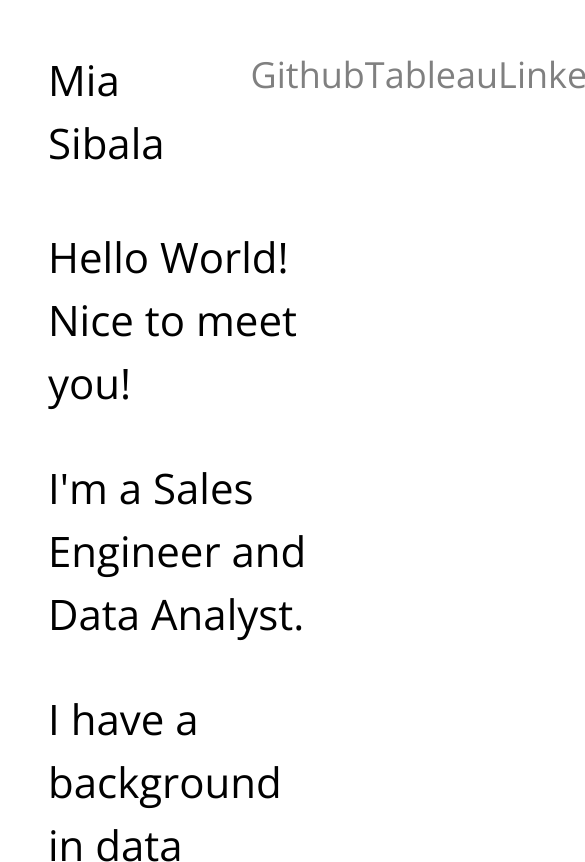
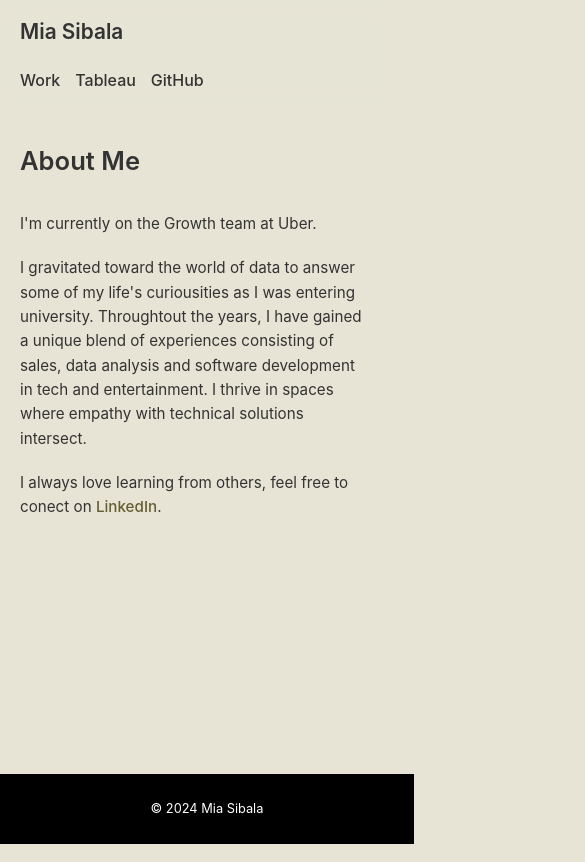
Before and after one commit to msibala/miasibala.github.io, a plain HTML site: page index.html in a window 390 px wide. Shown: the top 862 px of the page, 585 px wide, since content can reach past the window. Drawn offline with nearby package versions, Linux system fonts and the light colour scheme.

Commit message:
Updated portfolio 2024

```diff
--- a/index.html
+++ b/index.html
@@ -1,54 +1,38 @@
 <!DOCTYPE html>
+<html lang="en">
 <head>
-<link rel="stylesheet" href="main.css" type="text/css" />
-<title>Mia Sibala</title>
+    <meta charset="UTF-8">
+    <meta name="viewport" content="width=device-width, initial-scale=1.0">
+    <title>Mia Sibala</title>
+    <link rel="stylesheet" href="styles.css">
 </head>
 <body>
-    <div class="titlebar">
-        <div class="name">Mia Sibala</div>
-        <div class="links">
-            <a href="https://github.com/msibala">Github</a>
-            <a href="https://public.tableau.com/app/profile/mia.sibala/vizzes">Tableau</a>
-            <a href="https://www.linkedin.com/in/miasibala/">Linkedin</a>
-        </div>
-    </div>
-    <div class="intro">
-        <div class="bio">
-            <p>Hello World! Nice to meet you!</p>
-            <p>I'm a Sales Engineer and Data Analyst.</p>
-            <p>I have a background in data analysis, sales and freelance software development.  I thrive in spaces where I can combine empathy with technical solutions. </p>
-            <p><a href="mailto:sibalamia@gmail.com">Email me.</a></p>
-        </div>
-        <div class="coverphoto">
-            <p><img src="img_dg.jpg"></p>
-        </div>
-    </div>
-    <div class="experience">
-        <div class="work">
-            <p>PROFESSIONAL EXPERIENCE</p>
-            <p><b>Sales Engineer </b>→ CloudKitchens, 2022 – 2023</p>
-            <p><b>Software Engineer</b> → Freelance, 2021 - 2022</p>
-            <p><b>Data Analyst</b> → Deluxe, Less than a year</p>
-            <p><b>Personal Projects</b>→ On Github, 2021 - 2022</p>
-            <p><b>Financial Data Analyst</b> → ROW8, 2019 - 2021</p>
-        </div>
-        <div class="work">
-            <p>FREELANCE EXPERIENCE</p>
-            <p><b><a href="https://www.nowhiteboard.org/">Nowhiteboard.org</a></b></p>
-            <p>Designed front-end UX using React, increasing daily sign-ups by 300%.
-            <p><b>Technologies & Tools:</b> Github, Git React.</p>
-            </p>
-            <p><b><a href="https://ensocollective.xyz/">Enso Collective</a></b></p>
-            <p>Provided technical consultation to founders.</p>
-            <p><b>Recruited the founding engineering team.</b></p>
-        </div>
-        <div class="work">
-            <p>PERSONAL PROJECTS</p>
-            <p><b><a href="https://public.tableau.com/app/profile/mia.sibala/viz/VideoGameVisualization_16661267367600/Dashboard1">Video Game Visualization</a></b></p>
-            <p>Data visualization using Tableau of video games global sales over the past 30+ years across different genres.</p>
-            <p><b><a href="https://public.tableau.com/app/profile/mia.sibala/viz/ZebraSampleData/ErrorChangesDashboard_1">Food Delivery Visualization</a></b></p>
-            <p>Data visualization using Tableau of error charges across the big three delivery platforms. </p>
-        </div>
-    </div>
+    <header>
+        <nav>
+            <a href="index.html" class="logo">Mia Sibala</a>
+            <ul>
+                <li><a href="portfolio.html">Work</a></li>
+                <li><a href="https://public.tableau.com/app/profile/mia.sibala/vizzes">Tableau</a></li>
+                <li><a href="https://github.com/msibala" target="_blank">GitHub</a></li>
+            </ul>
+        </nav>
+    </header>
+    <main>
+        <!-- <section class="hero">
+            <h3>I thrive in spaces where I can combine empathy with technical solutions.</h3>
+        </section> -->
+
+        <section class="about">
+            <h2>About Me</h2>
+            <p>I'm currently on the Growth team at Uber.</p>
+            <p>I gravitated toward the world of data to answer some of my life's curiousities as I was entering university. Throughtout the years, I have gained a unique blend of experiences consisting of sales, data analysis and software development in tech and entertainment.
+            I thrive in spaces where empathy with technical solutions intersect.</p>
+            <p>I always love learning from others, feel free to conect on <a href="https://www.linkedin.com/in/miasibala" target="_blank" class="linkedin-link">LinkedIn</a>.</p>
+        </section>
+    </main>
+
+    <footer>
+        <p>&copy; 2024 Mia Sibala</p>
+    </footer>
 </body>
 </html>
--- /dev/null
+++ b/portfolio.css
@@ -0,0 +1,174 @@
+/* Global Styles */
+html, body {
+    height: 100%;
+    margin: 0;
+}
+
+body {
+    display: flex;
+    flex-direction: column;
+    font-family: -apple-system, BlinkMacSystemFont, 'Segoe UI', Roboto, Oxygen-Sans, Ubuntu, Cantarell, 'Helvetica Neue', sans-serif;
+    line-height: 1.6;
+    color: #333;
+    background-color: rgb(231,228,213);
+}
+
+/* Header Styles */
+header {
+    background-color: rgba(231,228,213, 0.8);
+    backdrop-filter: blur(10px);
+    position: fixed;
+    width: 100%;
+    top: 0;
+    z-index: 1000;
+}
+
+nav {
+    display: flex;
+    justify-content: space-between;
+    align-items: center;
+    padding: 20px 40px;
+}
+
+.logo {
+    font-size: 1.5rem;
+    font-weight: 600;
+    color: #333;
+    text-decoration: none;
+}
+
+nav ul {
+    display: flex;
+    list-style-type: none;
+    margin: 0;
+    padding: 0;
+}
+
+nav ul li {
+    margin-left: 30px;
+}
+
+nav ul li a {
+    text-decoration: none;
+    color: #333;
+    font-weight: 500;
+    transition: color 0.3s ease;
+}
+
+nav ul li a:hover {
+    color: rgb(102,93,49);
+}
+
+/* Main Content Styles */
+main {
+    flex: 1 0 auto;
+    padding-top: 80px;
+}
+
+/* Portfolio Specific Styles */
+.portfolio-container {
+    max-width: 800px;
+    margin: 0 auto;
+    padding: 60px 20px;
+}
+
+.title-section {
+    margin-bottom: 50px;
+}
+
+.title-section h1 {
+    font-size: 2.5rem;
+    font-weight: 600;
+    color: #333;
+    text-align: left;
+}
+
+.experience-list {
+    list-style: none;
+    padding: 0;
+}
+
+.experience-list li {
+    margin-bottom: 30px;
+    display: flex;
+    align-items: baseline;
+    gap: 15px;
+}
+
+.year {
+    font-weight: 600;
+    min-width: 60px;
+}
+
+.role {
+    font-weight: 500;
+}
+
+.company {
+    color: rgb(102,93,49);
+}
+
+/* Footer Styles */
+footer {
+    flex-shrink: 0;
+    background-color: #000000;
+    text-align: center;
+    padding: 20px;
+    font-size: 0.9rem;
+    color: #ffffff;
+    width: 100%;
+    margin-top: auto;
+}
+
+/* Responsive Design */
+@media (max-width: 750px) {
+    nav {
+        flex-direction: column;
+        align-items: flex-start;
+    }
+
+    nav ul {
+        margin-top: 20px;
+    }
+
+    nav ul li {
+        margin-left: 0;
+        margin-right: 20px;
+    }
+
+    .title-section h1 {
+        font-size: 2rem;
+    }
+
+    .experience-list li {
+        flex-direction: column;
+        gap: 5px;
+    }
+
+    .year {
+        color: rgb(102,93,49);
+    }
+}
+
+@media (max-width: 480px) {
+    nav {
+        padding: 15px 20px;
+    }
+
+    .logo {
+        font-size: 1.3rem;
+    }
+
+    .portfolio-container {
+        padding: 40px 20px;
+    }
+
+    .title-section h1 {
+        font-size: 1.8rem;
+    }
+
+    footer {
+        padding: 12px;
+        font-size: 0.8rem;
+    }
+}
--- /dev/null
+++ b/styles.css
@@ -0,0 +1,242 @@
+/* Global Styles */
+html, body {
+    height: 100%;
+    margin: 0;
+}
+
+body {
+    display: flex;
+    flex-direction: column;
+    font-family: -apple-system, BlinkMacSystemFont, 'Segoe UI', Roboto, Oxygen-Sans, Ubuntu, Cantarell, 'Helvetica Neue', sans-serif;
+    line-height: 1.6;
+    color: #333;
+    background-color: rgb(231,228,213);
+}
+
+.container {
+    max-width: 1200px;
+    margin: 0 auto;
+    padding: 0 20px;
+}
+
+/* Header Styles */
+header {
+    background-color: rgba(231,228,213, 0.8);
+    backdrop-filter: blur(10px);
+    position: fixed;
+    width: 100%;
+    top: 0;
+    z-index: 1000;
+}
+
+nav {
+    display: flex;
+    justify-content: space-between;
+    align-items: center;
+    padding: 20px 40px;
+}
+
+.logo {
+    font-size: 1.5rem;
+    font-weight: 600;
+    color: #333;
+    text-decoration: none;
+}
+
+nav ul {
+    display: flex;
+    list-style-type: none;
+    margin: 0;
+    padding: 0;
+}
+
+nav ul li {
+    margin-left: 30px;
+}
+
+nav ul li a {
+    text-decoration: none;
+    color: #333;
+    font-weight: 500;
+    transition: color 0.3s ease;
+}
+
+nav ul li a:hover {
+    color: rgb(102,93,49);
+}
+
+/* Main Content Styles */
+main {
+    flex: 1 0 auto;
+    padding-top: 80px;
+}
+
+.hero {
+    padding: 50px 20px;
+    text-align: center;
+}
+
+.hero h3 {
+    font-size: 2rem;
+    font-weight: 600;
+    max-width: 800px;
+    margin: 0 auto;
+    color: black;
+}
+
+.about {
+    padding: 80px 20px;
+    max-width: 800px;
+    margin: 0 auto;
+}
+
+.about h2 {
+    font-size: 2rem;
+    font-weight: 600;
+    margin-bottom: 30px;
+}
+
+.about p {
+    margin-bottom: 20px;
+}
+
+.linkedin-link {
+    display: inline-block;
+    color: rgb(102,93,49);
+    border-radius: 3px;
+    font-weight: 500;
+    transition: background-color 0.3s ease;
+    text-decoration: none;
+}
+
+.linkedin-link:hover {
+    background-color: rgba(227, 216, 159, 0.8);
+}
+
+/* Portfolio Styles */
+.portfolio {
+    padding: 80px 20px;
+    max-width: 1000px;
+    margin: 0 auto;
+}
+
+.portfolio h1 {
+    font-size: 2.5rem;
+    font-weight: 600;
+    margin-bottom: 40px;
+    text-align: center;
+}
+
+.project-category {
+    margin-bottom: 60px;
+}
+
+.project-category h2 {
+    font-size: 1.8rem;
+    font-weight: 600;
+    margin-bottom: 30px;
+}
+
+.project {
+    margin-bottom: 40px;
+}
+
+.project h3 {
+    font-size: 1.4rem;
+    font-weight: 600;
+    margin-bottom: 10px;
+}
+
+.project h3 a {
+    color: #333;
+    text-decoration: none;
+    transition: color 0.3s ease;
+}
+
+.project h3 a:hover {
+    color: rgb(102,93,49);
+}
+
+/* Footer Styles */
+footer {
+    flex-shrink: 0;
+    background-color: #000000;
+    text-align: center;
+    padding: 20px;
+    font-size: 0.9rem;
+    color: #ffffff;
+    width: 100%;
+    margin-top: auto;
+}
+
+/* Responsive Design */
+@media (max-width: 750px) {
+    nav {
+        flex-direction: column;
+        align-items: flex-start;
+    }
+
+    nav ul {
+        margin-top: 20px;
+    }
+
+    nav ul li {
+        margin-left: 0;
+        margin-right: 20px;
+    }
+
+    .hero h1 {
+        font-size: 1.8rem;
+    }
+
+    .about {
+        padding: 40px 20px;
+    }
+
+    .about h2 {
+        font-size: 1.8rem;
+    }
+
+    .portfolio {
+        padding: 40px 20px;
+    }
+
+    .portfolio h1 {
+        font-size: 2rem;
+    }
+
+    footer {
+        padding: 15px;
+    }
+}
+
+@media (max-width: 480px) {
+    nav {
+        padding: 15px 20px;
+    }
+
+    .logo {
+        font-size: 1.3rem;
+    }
+
+    nav ul li {
+        margin-right: 15px;
+    }
+
+    .hero h3 {
+        font-size: 1.6rem;
+    }
+
+    .about h2 {
+        font-size: 1.6rem;
+    }
+
+    .about p {
+        font-size: 0.95rem;
+    }
+
+    footer {
+        padding: 12px;
+        font-size: 0.8rem;
+    }
+}
```
Also changed, not shown: portfolio.html (added, +68 -0 lines).
